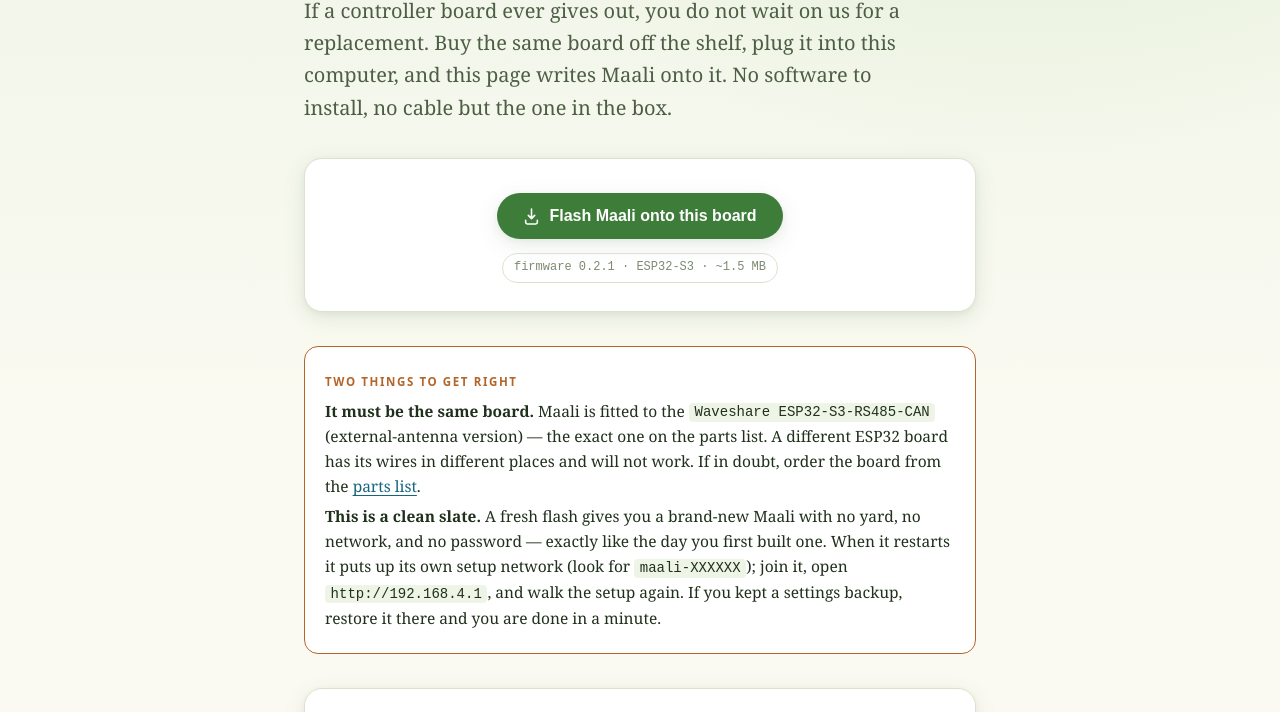
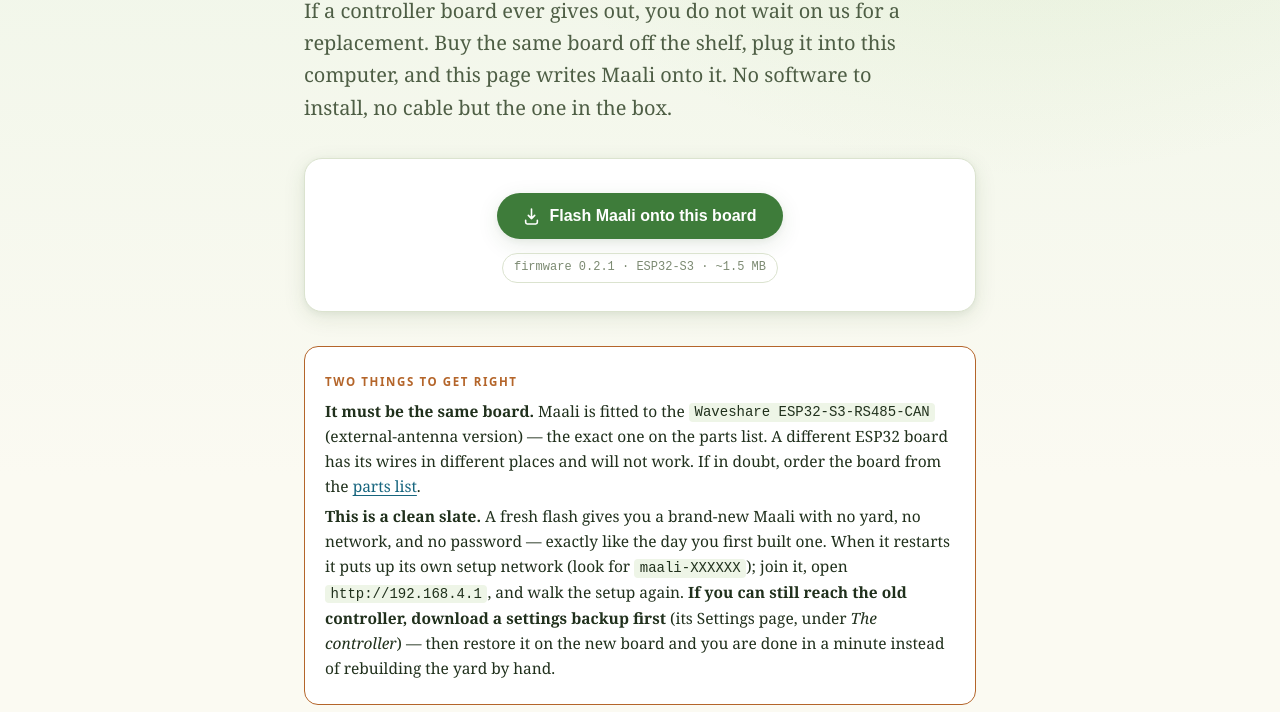
Before and after one commit to achalp/maali-releases, a plain HTML site: page flash/index.html in a window 1280 px wide. Shown: the part 222-934 px from the top of the page. Drawn offline with Linux system fonts and the light colour scheme.

Commit message:
flasher: tell people to grab a settings backup before reflashing
The clean-slate flash is proven; the friendly path is to restore a backup
taken from the old controller's Settings rather than re-enter the yard.
Points the two halves of recovery at each other.

```diff
--- a/flash/index.html
+++ b/flash/index.html
@@ -101,8 +101,10 @@ footer{border-top:1px solid var(--rule);margin-top:40px;padding-top:20px;font-si
     <p><b>This is a clean slate.</b> A fresh flash gives you a brand-new Maali with no yard,
       no network, and no password &mdash; exactly like the day you first built one. When it
       restarts it puts up its own setup network (look for <code>maali-XXXXXX</code>); join it,
-      open <code>http://192.168.4.1</code>, and walk the setup again. If you kept a settings
-      backup, restore it there and you are done in a minute.</p>
+      open <code>http://192.168.4.1</code>, and walk the setup again. <b>If you can still
+      reach the old controller, download a settings backup first</b> (its Settings page,
+      under <em>The controller</em>) &mdash; then restore it on the new board and you are
+      done in a minute instead of rebuilding the yard by hand.</p>
   </div>
 
   <div class="card">
```
